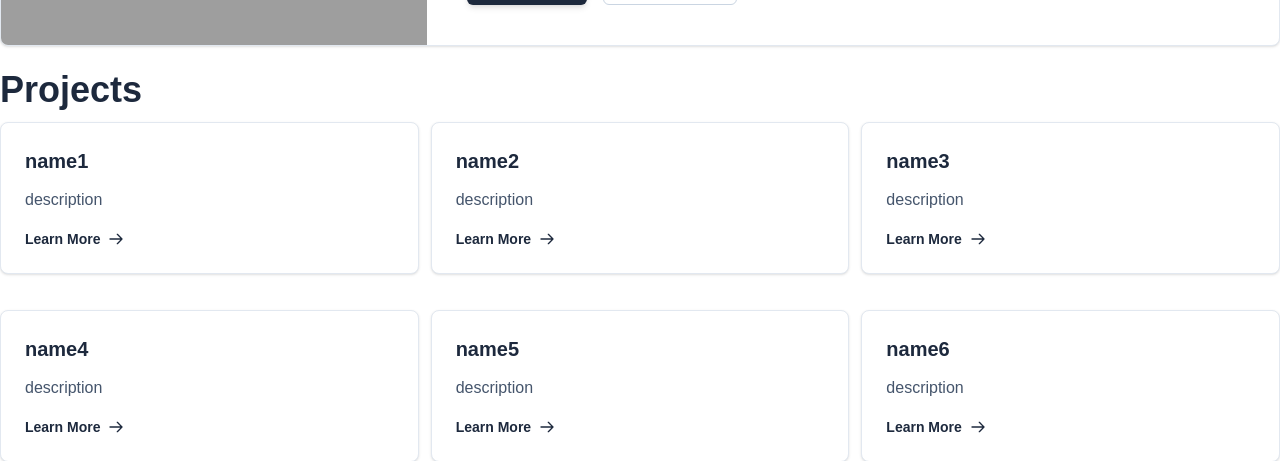
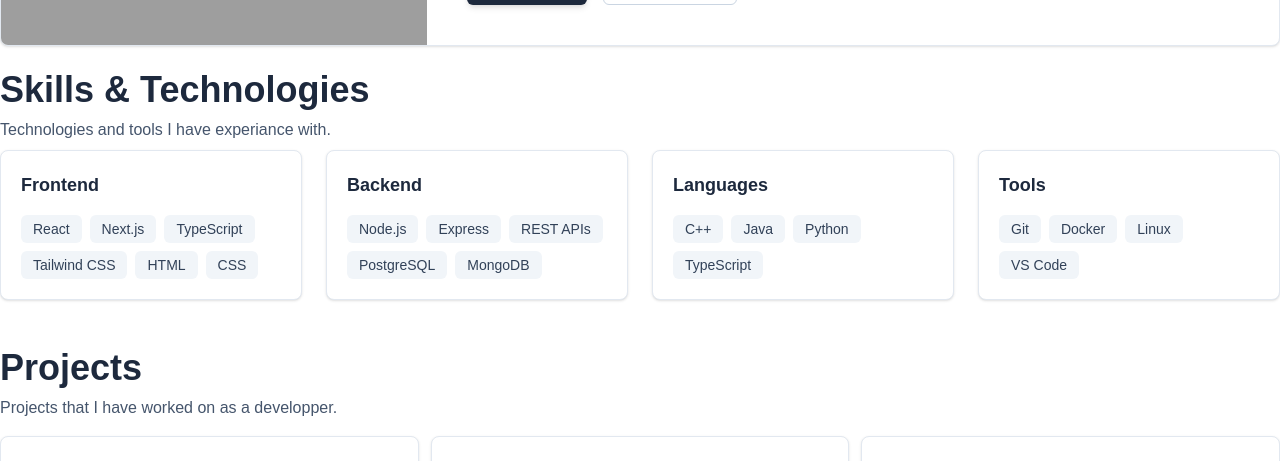
Before and after one commit to Otterboi/personal-portfolio, a Next.js app: page / in a window 1280 px wide. Shown: the part 339-800 px from the top of the page. Built offline with nearby package versions, Linux system fonts and the light colour scheme; grey boxes are pictures that could not be loaded.

Commit message:
added skills section with placeholder information

```diff
--- /dev/null
+++ b/app/components/Skills.tsx
@@ -0,0 +1,24 @@
+import skillCategories from "../dependencies/skills.json";
+
+export default function Skills() {
+  return (
+    <div className="grid grid-cols-1 sm:grid-cols-2 lg:grid-cols-4 gap-6">
+        {skillCategories.map((category) => (
+            <div key={category.title} className="bg-white border border-slate-200 rounded-lg p-5 shadow-sm transition duration-300 ease-in-out hover:-translate-y-1 hover:scale-[1.02] w-full">
+
+                <h3 className="text-lg font-semibold text-slate-800 mb-4">
+                    {category.title}
+                </h3>
+
+                <div className="flex flex-wrap gap-2">
+                    {category.skills.map((skill) => (
+                        <span key={skill} className="px-3 py-1 rounded-md bg-slate-100 text-slate-700 text-sm">
+                            {skill}
+                        </span>
+                    ))}
+                </div>
+            </div>
+        ))}
+    </div>
+  );
+}
--- /dev/null
+++ b/app/dependencies/skills.json
@@ -0,0 +1,18 @@
+[
+    {
+      "title": "Frontend",
+      "skills": ["React", "Next.js", "TypeScript", "Tailwind CSS", "HTML", "CSS"]
+    },
+    {
+      "title": "Backend",
+      "skills": ["Node.js", "Express", "REST APIs", "PostgreSQL", "MongoDB"]
+    },
+    {
+      "title": "Languages",
+      "skills": ["C++", "Java", "Python", "TypeScript"]
+    },
+    {
+      "title": "Tools",
+      "skills": ["Git", "Docker", "Linux", "VS Code"]
+    }
+]
--- a/app/page.tsx
+++ b/app/page.tsx
@@ -1,6 +1,7 @@
 import AboutCard from "./components/AboutCard";
 import ProjectList from "./components/ProjectList";
-import projects from "./projects/projects.json"
+import Skills from "./components/Skills";
+import projects from "./dependencies/projects.json"
 
 export default function Home() {
   return (
@@ -8,9 +9,29 @@
       <main className="">
         <AboutCard />
 
-        <h2 className="text-3xl sm:text-4xl font-bold text-slate-800">
-          Projects
-        </h2>
+        <div className="mb-2">
+          <h2 className="text-3xl sm:text-4xl font-bold text-slate-800">
+            Skills & Technologies
+          </h2>
+
+          <p className="mt-2 text-slate-600 text-sm sm:text-base">
+            Technologies and tools I have experiance with.
+          </p>
+        </div>
+
+        <Skills />
+
+        <br /><br />
+
+        <div className="mb-1">
+          <h2 className="text-3xl sm:text-4xl font-bold text-slate-800">
+            Projects
+          </h2>
+
+          <p className="mt-2 text-slate-600 text-sm sm:text-base">
+            Projects that I have worked on as a developper.
+          </p>
+        </div>
 
         <div className="grid grid-cols-1 sm:grid-cols-2 lg:grid-cols-3 gap-3">
           {projects.map((project, index) => (
```
Also changed, not shown: app/dependencies/projects.json (renamed from app/projects/projects.json).
